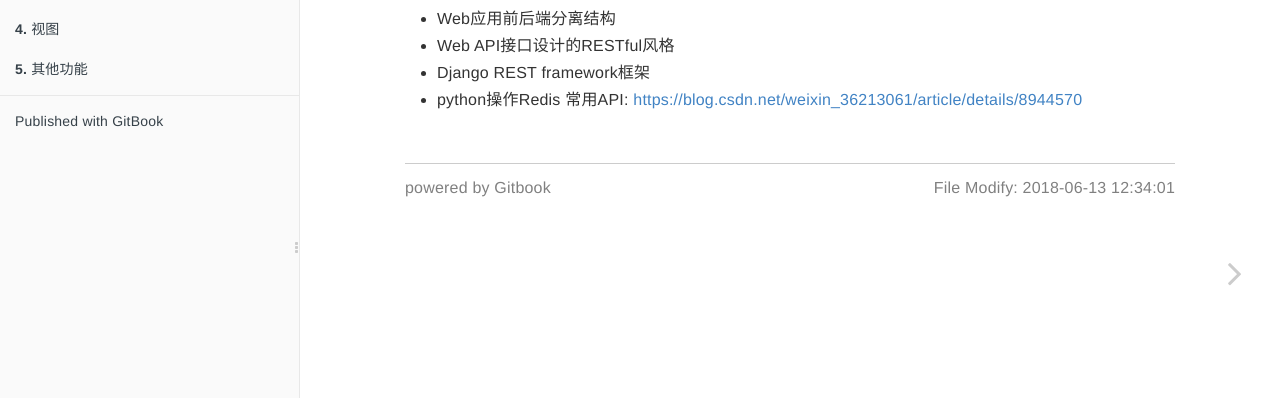
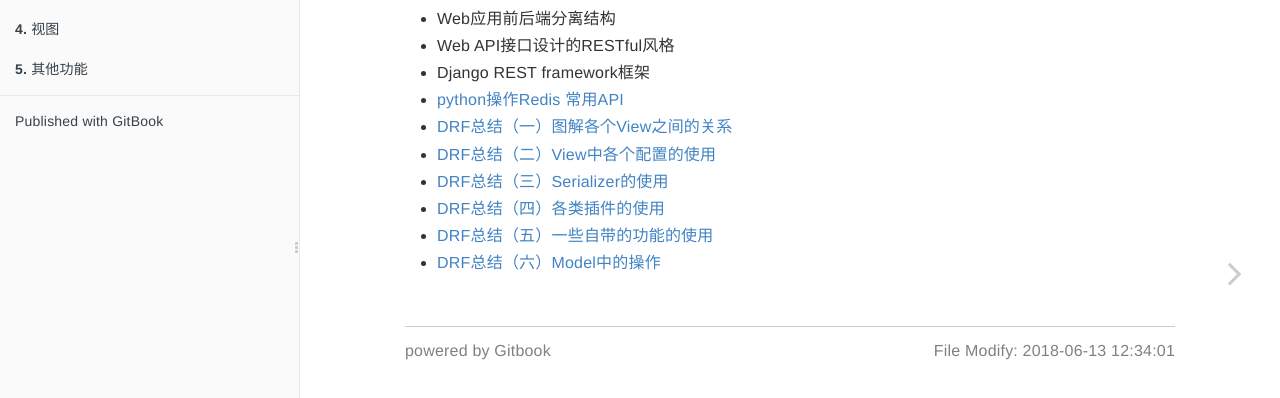
Before and after one commit to zhou-ls/DRF-guide, a plain HTML site: page index.html in a window 1280 px wide. Shown: the part 152-550 px from the top of the page. Drawn offline with Linux system fonts and the light colour scheme.

Commit message:
minor 增加DRF使用

```diff
--- a/index.html
+++ b/index.html
@@ -591,9 +591,13 @@
 <li>Web&#x5E94;&#x7528;&#x524D;&#x540E;&#x7AEF;&#x5206;&#x79BB;&#x7ED3;&#x6784;</li>
 <li>Web API&#x63A5;&#x53E3;&#x8BBE;&#x8BA1;&#x7684;RESTful&#x98CE;&#x683C;</li>
 <li>Django REST framework&#x6846;&#x67B6;</li>
-<li>python操作Redis 常用API:
-    <a href="https://blog.csdn.net/weixin_36213061/article/details/89445708" target="_blank"> https://blog.csdn.net/weixin_36213061/article/details/8944570</a>
-</li>
+<li><a href="https://blog.csdn.net/weixin_36213061/article/details/89445708" target="_blank">python操作Redis 常用API</a></li>
+<li><a href="https://blog.csdn.net/weixin_42142216/article/details/91357427?spm=1001.2014.3001.5502" target="_blank">DRF总结（一）图解各个View之间的关系</a></li>
+<li><a href="https://blog.csdn.net/weixin_42142216/article/details/91376274?spm=1001.2014.3001.5502" target="_blank">DRF总结（二）View中各个配置的使用</a></li>
+<li><a href="https://blog.csdn.net/weixin_42142216/article/details/91376716?spm=1001.2014.3001.5502" target="_blank">DRF总结（三）Serializer的使用</a></li>
+<li><a href="https://blog.csdn.net/weixin_42142216/article/details/91376888?spm=1001.2014.3001.5502" target="_blank">DRF总结（四）各类插件的使用</a></li>
+<li><a href="https://blog.csdn.net/weixin_42142216/article/details/91377005?spm=1001.2014.3001.5502" target="_blank">DRF总结（五）一些自带的功能的使用</a></li>
+<li><a href="https://blog.csdn.net/weixin_42142216/article/details/91377079?spm=1001.2014.3001.5502" target="_blank">DRF总结（六）Model中的操作</a></li>
 </ul>
 <footer class="page-footer"><span class="copyright">powered by Gitbook</span><span class="footer-modification">File Modify:
 2018-06-13 12:34:01
```
